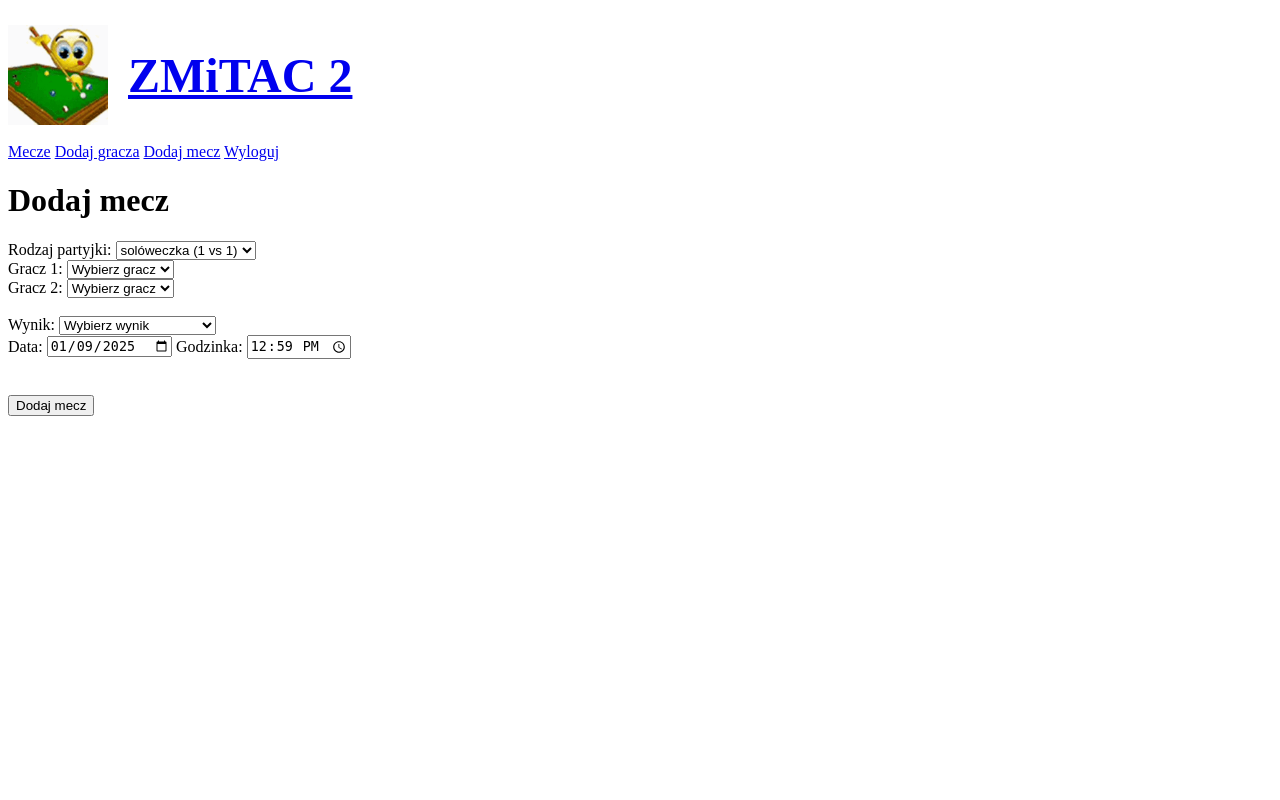
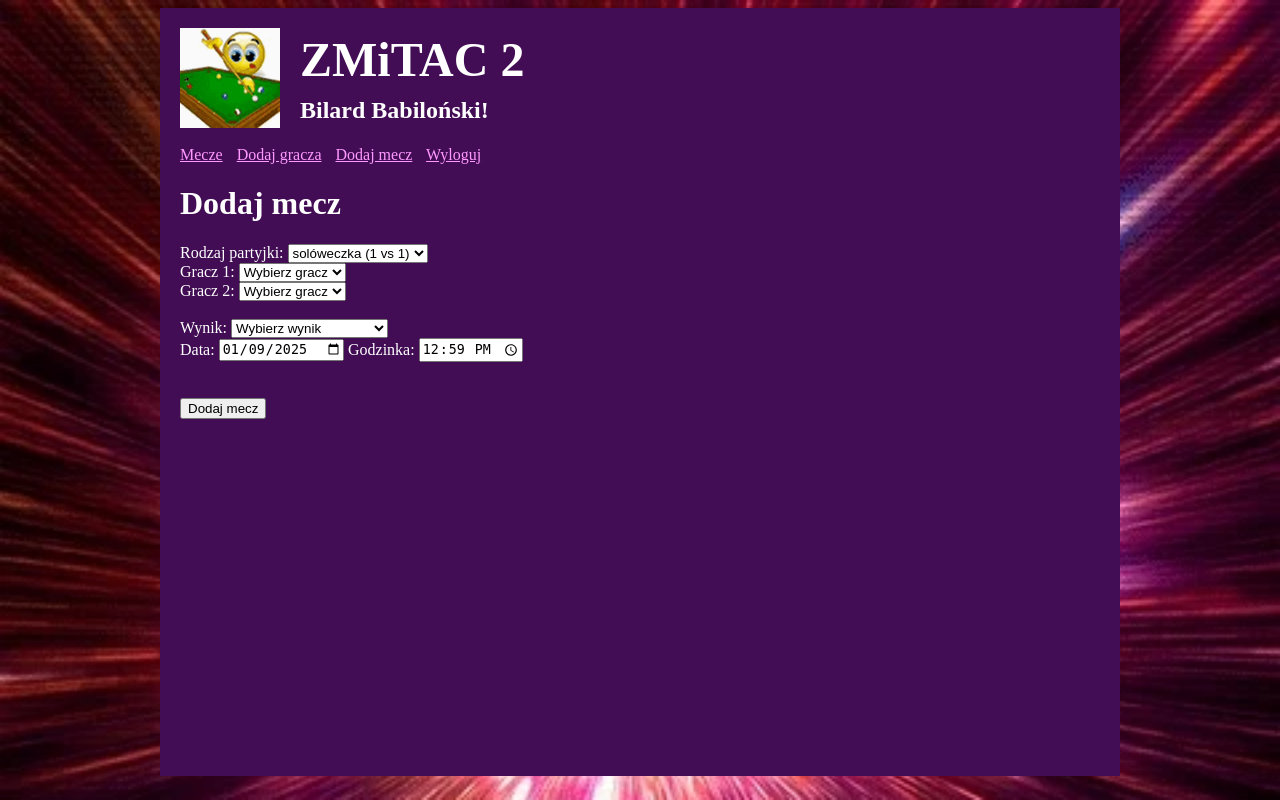
Before and after one commit to suchencjusz/zmitac2, a Flask app: page /add_match in a window 1280 px wide. Run offline with Flask 3, Linux system fonts and the light colour scheme; the visitor is signed in with stand-in values (Sample User, id 1); a database or web service that is not in the repository returns one stand-in record (values such as "Sample title").

Commit message:
feat: goofy css

```diff
--- a/app/static/styles.css
+++ b/app/static/styles.css
@@ -1,3 +1,9 @@
+body {
+    background-image: url("/static/bg.webp");
+    background-size: cover;
+    background-size: 100%;
+}
+
 .logo-container {
     display: flex;
     align-items: center;
@@ -8,7 +14,77 @@
     height: 100px;
 }
 
+.logo-text {
+    display: flex;
+    flex-direction: column;
+    margin-left: 20px;
+}
+
 .title {
     font-size: 3em;
-    margin-left: 20px;
+    margin: 0;
 }
+
+.subtitle {
+    font-size: 1.5em;
+    margin: 10px 0 0 0;
+    color: #fff;
+}
+
+.zmitac a {
+    color: #ff99ff;
+    text-decoration: underline;
+    margin-right: 10px;
+}
+
+
+.zmitac a:hover {
+    color: #ffccff;
+    text-decoration: underline;
+}
+
+.zmitac a:visited {
+    color: #cc99ff;
+}
+
+.zmitac {
+    width: 100%;
+    max-width: 1024px;
+    margin: 0 auto;
+    padding: 20px;
+    box-sizing: border-box;
+    background: #420d55;
+    min-height: 768px;
+    color: #fff;
+}
+
+@media screen and (max-width: 768px) {
+    .logo-container {
+        flex-direction: column;
+        align-items: center;
+        text-align: center;
+    }
+
+    .logo-text {
+        margin-left: 0;
+        margin-top: 10px;
+        align-items: center;
+    }
+
+    .title {
+        font-size: 2em;
+    }
+
+    .subtitle {
+        font-size: 1.2em;
+    }
+}
+
+@media screen and (min-width: 1024px) {
+    .zmitac {
+        position: relative;
+        width: 75vw;
+        max-height: 56.25vw;
+        overflow-y: auto;
+    }
+}
--- a/app/templates/base.html
+++ b/app/templates/base.html
@@ -39,14 +39,20 @@
 <body>
   <div class="zmitac">
     <nav>
-      <a href="{{ url_for('index') }}">
+      <!-- <a href="{{ url_for('index') }}"> -->
 
-        <div class="logo-container">
-          <img src="{{ url_for('static', filename='logo.gif') }}" alt="logo" class="logo">
+      <div class="logo-container">
+        <img src="{{ url_for('static', filename='logo.gif') }}" alt="logo" class="logo">
+        <div class="logo-text">
+
           <h1 class="title">ZMiTAC 2</h1>
+          <h2 class="subtitle">Bilard Babiloński!</h2>
         </div>
+      </div>
 
-      </a>
+      <br>
+
+      <!-- </a> -->
     </nav>
 
     <nav>
```
Also changed, not shown: README.md, app/static/bg.webp (added).
